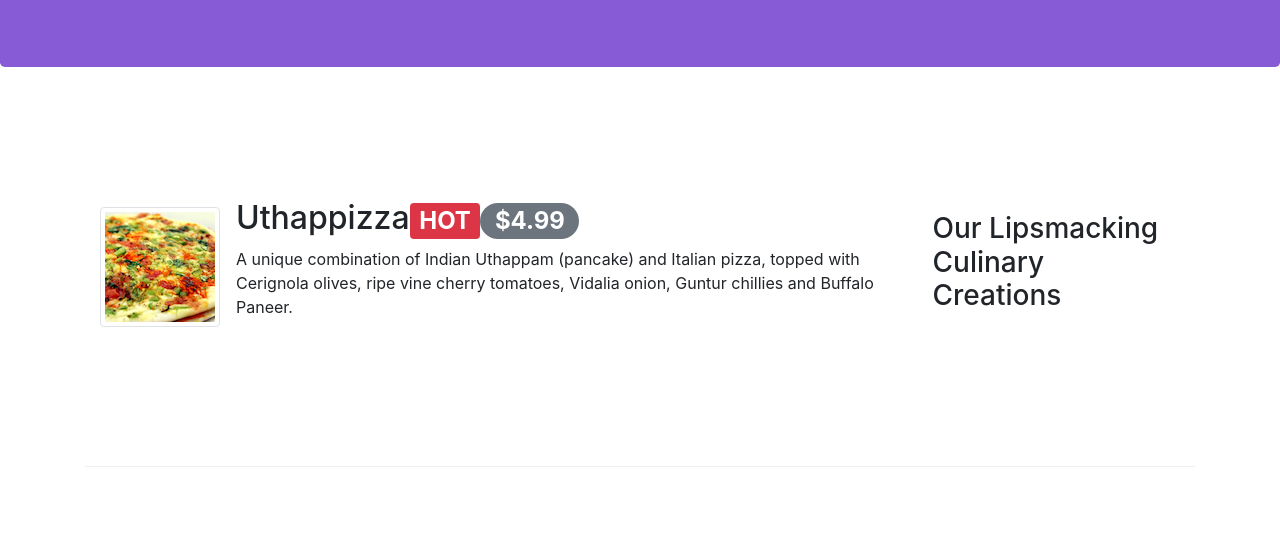
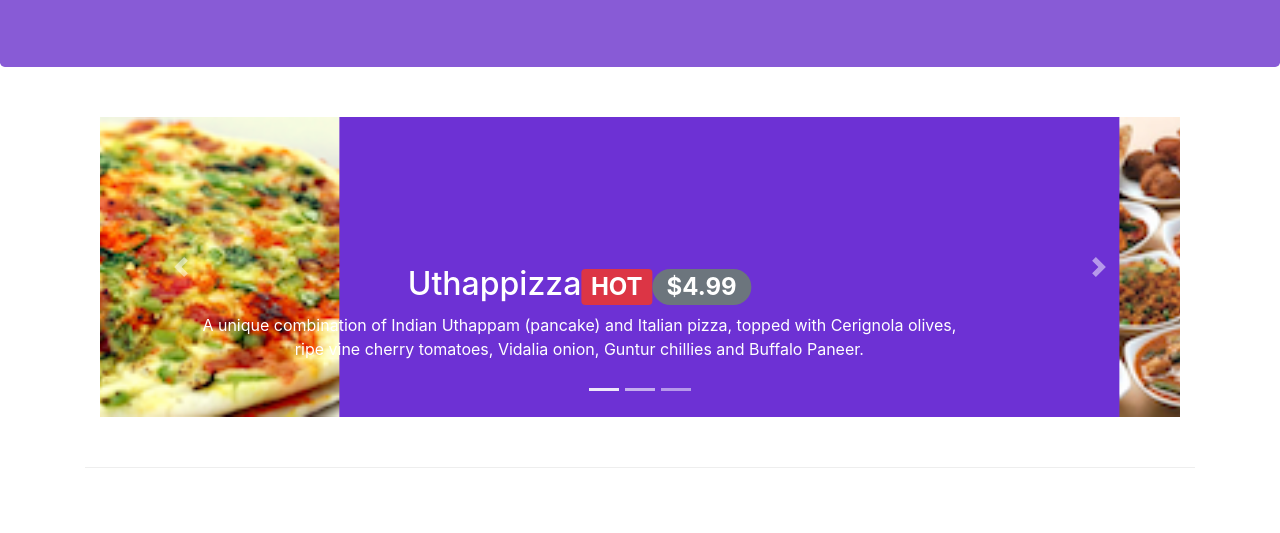
Before and after one commit to KishaKandha/Sample1, a website: page index.html in a window 1280 px wide. Shown: the part 267-800 px from the top of the page. Drawn offline with nearby package versions, Linux system fonts and the light colour scheme.

Commit message:
Carousel

```diff
--- a/css/styles.css
+++ b/css/styles.css
@@ -42,3 +42,17 @@ body{
   border-bottom: 1px solid #ddd;
   padding :10px;
 }
+
+.carousel{
+    background: #6d31d4;
+}
+
+.carousel-item{
+    height: 300px;
+}
+.carousel-item img{
+    position: absolute;
+    top:0;
+    left: 0;
+    min-height: 300px;
+}
--- a/index.html
+++ b/index.html
@@ -102,6 +102,50 @@
     </header>
 
     <div class="container">
+        <div class="row row-content">
+            <div class="col">
+                <div id="mycarousel"  class="carousel slide" data-ride="carousel">
+                    <div class="carousel-inner" role="listbox">
+                        <div class="carousel-item active">
+                           <img class="d-block image-fluid"
+                           src="img/uthappizza.png" alt="uthappizza">
+                           <div class="carousel-caption  d-none d-md-block" >
+                            <h2 >Uthappizza<span class=" badge badge-danger">HOT</span><span class=" badge badge-pill badge-secondary">$4.99</span></h2>
+                            <p class="d-none  d-sm-block">A unique combination of Indian Uthappam (pancake) and Italian pizza, topped with Cerignola olives, ripe vine cherry tomatoes, Vidalia onion, Guntur chillies and Buffalo Paneer.</p>
+                           </div>
+                        </div>
+                        <div class="carousel-item ">
+                            <img class="d-block image-fluid"
+                           src="img/buffet.png" alt="buffet">
+                           <div class="carousel-caption  d-none d-md-block" >
+                          <h2>Weekend Grand Buffet  <span class="badge badge-danger">NEW</span></h2>
+                           <p class="d-none  d-sm-block">Featuring mouthwatering combinations with a choice of five different salads, six enticing appetizers, six main entrees and five choicest desserts. Free flowing bubbly and soft drinks. All for just $19.99 per person </p>
+                          </div>
+                        </div>
+                        <div class="carousel-item ">
+                            <img class="d-block image-fluid"
+                           src="img/alberto.png" alt="alberto">
+                           <div class="carousel-caption  d-none d-md-block" >
+                            <h2 >Alberto Somayya</h2>
+                            <h4>Executive Chef</h4>
+                            <p class="d-none  d-sm-block">Award winning three-star Michelin chef with wide International experience having worked closely with whos-who in the culinary world, he specializes in creating mouthwatering Indo-Italian fusion experiences. </p>
+                          </div>
+                        </div>
+                    </div>
+                    <ol class="carousel-indicators">
+                        <li data-target="#mycarousel" data-slide-to="0"  class="active"></li>
+                        <li data-target="#mycarousel" data-slide-to="1"></li>
+                        <li data-target="#mycarousel" data-slide-to="2"></li>
+                    </ol>
+                    <a class="carousel-control-prev" href="#mycarousel" role="button"  data-slide="prev">
+                        <span class="carousel-control-prev-icon"></span>
+                    </a>
+                    <a class="carousel-control-next" href="#mycarousel" role="button"  data-slide="next">
+                        <span class="carousel-control-next-icon"></span>
+                    </a>
+                </div>
+            </div>
+        </div>
         <div class="row row-content align-items-center">
             <div class="col-12 col-sm-4  order-sm-last col-md-3">
                 <h3>Our Lipsmacking Culinary Creations</h3>
```
Also changed, not shown: 1 other file.
